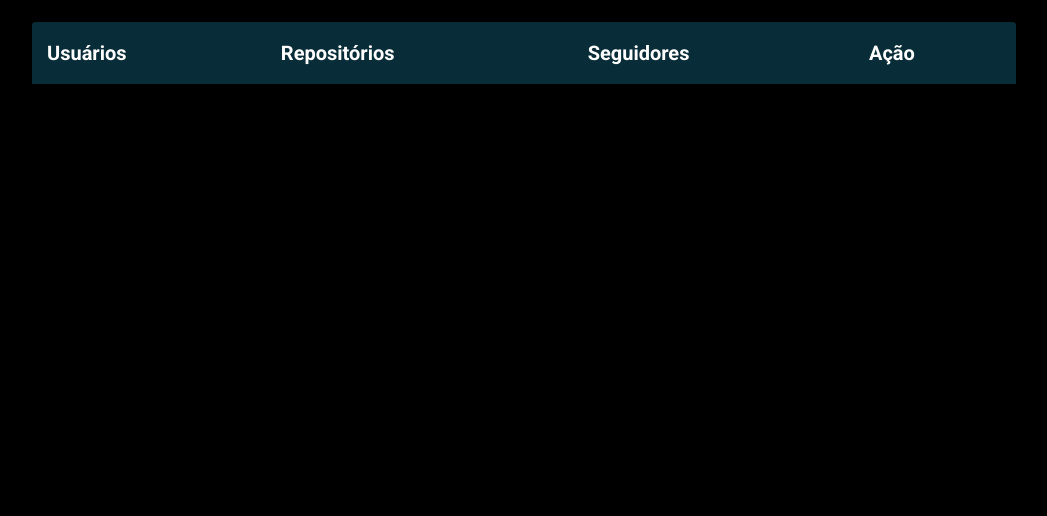
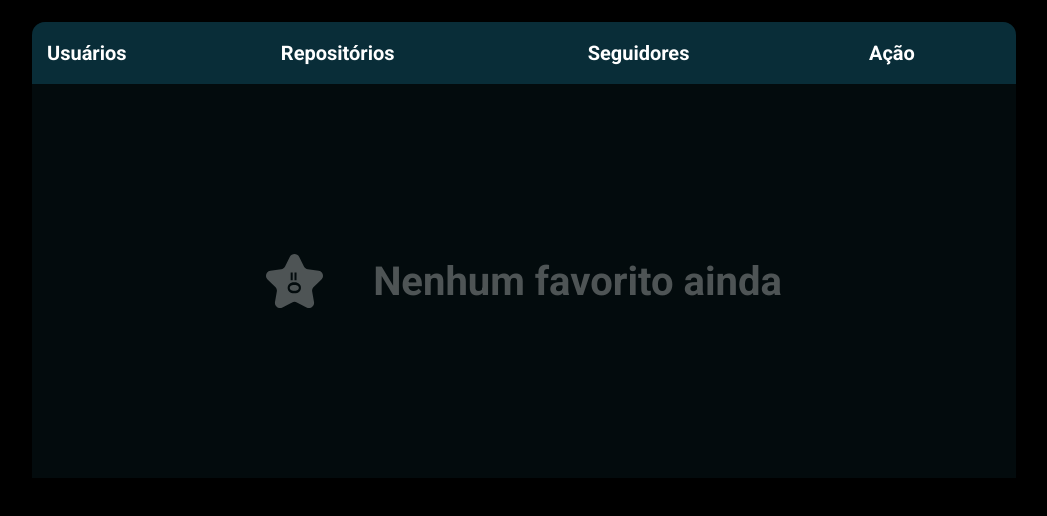
Before and after one commit to leokazuyukinagatani/gitfav, a website with bundled scripts: page index.html in a window 1280 px wide. Shown: the part 96-612 px from the top of the page, without its empty margins (116-1163 px from the left). Built offline with nearby package versions, Linux system fonts and the light colour scheme.

Commit message:
feature(page empt list)

```diff
--- a/js/FavoritesView.js
+++ b/js/FavoritesView.js
@@ -58,6 +58,7 @@ export class FavoritesView extends Favorites {
 
     this.update();
     this.onadd();
+
   }
 
   onadd() {
@@ -71,6 +72,7 @@ export class FavoritesView extends Favorites {
   update() {
     this.removeAllTr();
 
+    if(this.entries != ""){
       this.entries.forEach( user => {
         const row = this.createRow();
 
@@ -97,10 +99,32 @@ export class FavoritesView extends Favorites {
 
         this.tbody.append(row);
 
+
       });
+    }else {
+      const emptRow = this.createEmptRow();
+      this.tbody.append(emptRow);
+    }
+
 
   }
 
+
+  createEmptRow() {
+    const tr = document.createElement('tr');
+
+    tr.innerHTML= `
+      <td class="empt-list" colspan="4">
+        <div class="container-empt">
+          <img src="images/Estrela.svg">
+          <span>Nenhum favorito ainda</span>
+        </div>
+      </td>
+
+    `;
+
+    return tr;
+  }
   createRow() {
     const tr = document.createElement('tr');
 
--- a/style.css
+++ b/style.css
@@ -117,10 +117,11 @@ header h1 {
   background-color: #a3eeff;
 }
 
+
+
 table {
   width: 100%;
   border-collapse: collapse;
-  box-shadow: 0 1rem 2rem -1rem rgba(0,0,0,0.3);
 }
 
 
@@ -142,17 +143,38 @@ table th {
   padding: 1.5rem;
 }
 
+
+
 table th:first-child {
-  border-top-left-radius: .4rem;
+  border-top-left-radius: 1.3rem;
 }
 
 table th:last-child {
-  border-top-right-radius: .4rem;
+  border-top-right-radius: 1.3rem;
 }
 
 table td {
   padding: 1.5rem;
   text-align: left;
+}
+
+table td.empt-list {
+  text-align: center;
+  padding: 17rem;
+}
+
+.container-empt {
+  display: flex;
+  align-items: center;
+  justify-content: center;
+  gap: 5rem;
+}
+
+table td.empt-list span {
+  font-weight: 700;
+  font-size: 4rem;
+  line-height: 2.5rem;
+  color: rgba(78, 84, 85, 1);
 }
 
 table tr {
```
Lines whose indentation alone changed are shown as unchanged.
